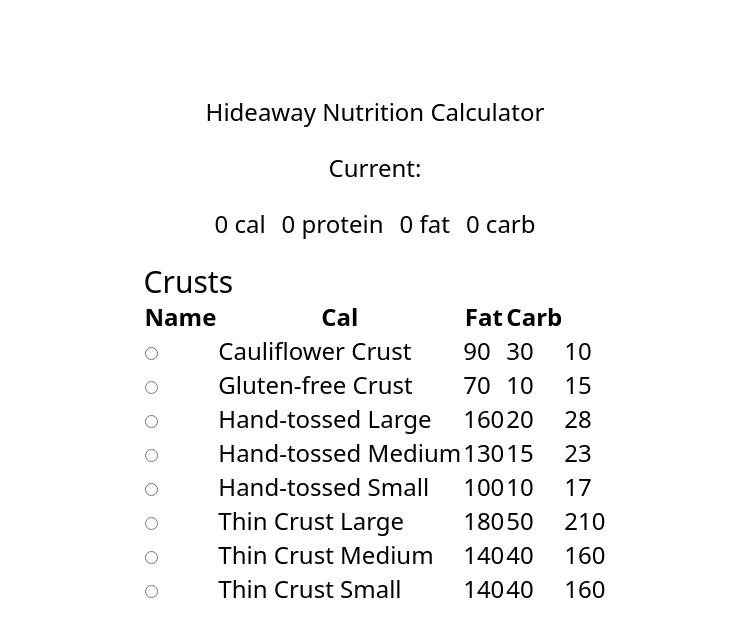
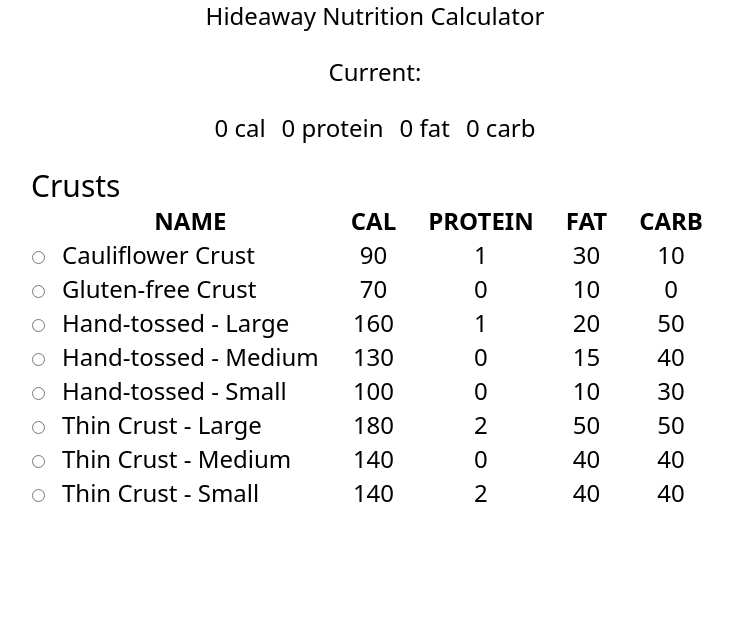
Before and after one commit to dalyn-lambert/Hideaway-Nutrition-Calculator, a Next.js app: page / in a window 1280 px wide. Shown: the top 636 px of the page, without its empty margins (265-998 px from the left). Built offline with nearby package versions, Linux system fonts and the light colour scheme.

Commit message:
improved spacing for desktop

```diff
--- a/public/data.json
+++ b/public/data.json
@@ -3,280 +3,303 @@
 			{
 				"name": "Cauliflower Crust",
 				"calories": 90,
-			"fat": 30,
+				"total_fat": 30,
 				"saturated_fat": 3.5,
 				"trans_fat": 0.5,
 				"cholesterol": 1.5,
 				"sodium": 1.5,
-			"carbohydrates": 10,
-			"fiber": 55,
-			"sugar": 13
+				"total_carbohydrates": 10,
+				"dietary_fiber": 55,
+				"sugars": 0,
+				"protein": 1
 			},
 			{
 				"name": "Gluten-free Crust",
 				"calories": 70,
-			"fat": 10,
+				"total_fat": 10,
 				"saturated_fat": 1.5,
-			"trans_fat": null,
-			"cholesterol": null,
+				"trans_fat": 0,
+				"cholesterol": 0,
 				"sodium": 160,
-			"carbohydrates": 15,
-			"fiber": null,
-			"sugar": null
+				"total_carbohydrates": 0,
+				"dietary_fiber": 15,
+				"sugars": 0,
+				"protein": 0
 			},
 			{
-			"name": "Hand-tossed Large",
+				"name": "Hand-tossed - Large",
 				"calories": 160,
-			"fat": 20,
+				"total_fat": 20,
 				"saturated_fat": 2,
-			"trans_fat": null,
-			"cholesterol": null,
+				"trans_fat": 0,
+				"cholesterol": 1,
 				"sodium": 130,
-			"carbohydrates": 28,
-			"fiber": null,
-			"sugar": null
+				"total_carbohydrates": 50,
+				"dietary_fiber": 28,
+				"sugars": 0,
+				"protein": 1
 			},
 			{
-			"name": "Hand-tossed Medium",
+				"name": "Hand-tossed - Medium",
 				"calories": 130,
-			"fat": 15,
+				"total_fat": 15,
 				"saturated_fat": 1.5,
-			"trans_fat": null,
-			"cholesterol": null,
+				"trans_fat": 0,
+				"cholesterol": 0,
 				"sodium": 105,
-			"carbohydrates": 23,
-			"fiber": 5,
-			"sugar": null
+				"total_carbohydrates": 40,
+				"dietary_fiber": 23,
+				"sugars": "SERRIANN          1111NNN          5",
+				"protein": 0
 			},
 			{
-			"name": "Hand-tossed Small",
+				"name": "Hand-tossed - Small",
 				"calories": 100,
-			"fat": 10,
+				"total_fat": 10,
 				"saturated_fat": 1,
-			"trans_fat": null,
-			"cholesterol": null,
+				"trans_fat": 0,
+				"cholesterol": 0,
 				"sodium": 80,
-			"carbohydrates": 17,
-			"fiber": 4,
-			"sugar": null
+				"total_carbohydrates": 30,
+				"dietary_fiber": 17,
+				"sugars": "4",
+				"protein": 0
 			},
 			{
-			"name": "Thin Crust Large",
+				"name": "Thin Crust - Large",
 				"calories": 180,
-			"fat": 50,
+				"total_fat": 50,
 				"saturated_fat": 6,
-			"trans_fat": null,
-			"cholesterol": 3,
-			"sodium": 1,
-			"carbohydrates": 210,
-			"fiber": 29,
-			"sugar": 2
+				"trans_fat": 0,
+				"cholesterol": -1,
+				"sodium": 210,
+				"total_carbohydrates": 50,
+				"dietary_fiber": 29,
+				"sugars": "2          3",
+				"protein": 2
 			},
 			{
-			"name": "Thin Crust Medium",
+				"name": "Thin Crust - Medium",
 				"calories": 140,
-			"fat": 40,
+				"total_fat": 40,
 				"saturated_fat": 4.5,
-			"trans_fat": 0.5,
+				"trans_fat": 50,
 				"cholesterol": 2.5,
-			"sodium": 1,
-			"carbohydrates": 160,
-			"fiber": 40,
-			"sugar": 2
+				"sodium": 160,
+				"total_carbohydrates": 40,
+				"dietary_fiber": 22,
+				"sugars": "222     2",
+				"protein": 0
 			},
 			{
-			"name": "Thin Crust Small",
+				"name": "Thin Crust - Small",
 				"calories": 140,
-			"fat": 40,
+				"total_fat": 40,
 				"saturated_fat": 4.5,
-			"trans_fat": 0.5,
+				"trans_fat": 0.55,
 				"cholesterol": 2.5,
-			"sodium": 1,
-			"carbohydrates": 160,
-			"fiber": 22,
-			"sugar": 2
+				"sodium": 160,
+				"total_carbohydrates": 40,
+				"dietary_fiber": 22,
+				"sugars": 0,
+				"protein": 2
 			}
 		],
 		"sauces": [
 			{
-			"name": "Alfredo Sauce Large",
+				"name": "Alfredo Sauce - Large",
 				"calories": 35,
-			"fat": 30,
+				"total_fat": 30,
 				"saturated_fat": 3.5,
-			"trans_fat": null,
-			"cholesterol": null,
+				"trans_fat": 1,
+				"cholesterol": 0,
 				"sodium": 3,
-			"carbohydrates": 85,
-			"fiber": 1,
-			"sugar": null
+				"total_carbohydrates": 85,
+				"dietary_fiber": 0,
+				"sugars": "|",
+				"protein": 0
 			},
 			{
-			"name": "Alfredo Sauce Medium",
+				"name": "Alfredo Sauce - Medium",
 				"calories": 25,
-			"fat": 25,
+				"total_fat": 25,
 				"saturated_fat": 2.5,
-			"trans_fat": null,
-			"cholesterol": null,
+				"trans_fat": 1,
+				"cholesterol": 0,
 				"sodium": 65,
-			"carbohydrates": null,
-			"fiber": null,
-			"sugar": 1
+				"total_carbohydrates": 0,
+				"dietary_fiber": 0,
+				"sugars": "⠀",
+				"protein": 0
 			},
 			{
-			"name": "Alfredo Sauce Small",
+				"name": "Alfredo Sauce - Small",
 				"calories": 25,
-			"fat": 20,
+				"total_fat": 20,
 				"saturated_fat": 2.5,
-			"trans_fat": null,
-			"cholesterol": null,
+				"trans_fat": 0,
+				"cholesterol": 0,
 				"sodium": 60,
-			"carbohydrates": null,
-			"fiber": null,
-			"sugar": 1
+				"total_carbohydrates": 0,
+				"dietary_fiber": 0,
+				"sugars": "-1186",
+				"protein": 0
 			},
 			{
-			"name": "BBQ Sauce Large",
+				"name": "BBQ Sauce - Large",
 				"calories": 30,
-			"fat": null,
-			"saturated_fat": null,
-			"trans_fat": null,
-			"cholesterol": null,
+				"total_fat": 0,
+				"saturated_fat": 0,
+				"trans_fat": -1111,
+				"cholesterol": 0,
 				"sodium": 190,
-			"carbohydrates": 55,
-			"fiber": 8,
-			"sugar": null
+				"total_carbohydrates": 55,
+				"dietary_fiber": 0,
+				"sugars": 0,
+				"protein": 0
 			},
 			{
-			"name": "BBQ Sauce Medium",
+				"name": "BBQ Sauce - Medium",
 				"calories": 25,
-			"fat": null,
-			"saturated_fat": null,
-			"trans_fat": null,
-			"cholesterol": null,
+				"total_fat": 0,
+				"saturated_fat": 0,
+				"trans_fat": 0,
+				"cholesterol": 0,
 				"sodium": 160,
-			"carbohydrates": 45,
-			"fiber": 6,
-			"sugar": null
+				"total_carbohydrates": 45,
+				"dietary_fiber": 0,
+				"sugars": 0,
+				"protein": 0
 			},
 			{
-			"name": "BBQ Sauce Small",
+				"name": "BBQ Sauce - Small",
 				"calories": 20,
-			"fat": null,
-			"saturated_fat": null,
-			"trans_fat": null,
-			"cholesterol": null,
+				"total_fat": 0,
+				"saturated_fat": 0,
+				"trans_fat": 0,
+				"cholesterol": 0,
 				"sodium": 140,
-			"carbohydrates": 40,
-			"fiber": 6,
-			"sugar": null
+				"total_carbohydrates": 40,
+				"dietary_fiber": 6,
+				"sugars": 0,
+				"protein": 0
 			},
 			{
-			"name": "Hideaway Red Sauce Large",
+				"name": "Hideaway Red Sauce - Large",
 				"calories": 10,
-			"fat": null,
-			"saturated_fat": null,
-			"trans_fat": null,
-			"cholesterol": null,
+				"total_fat": 0,
+				"saturated_fat": 0,
+				"trans_fat": 0,
+				"cholesterol": 0,
 				"sodium": 80,
-			"carbohydrates": 0,
-			"fiber": 2,
-			"sugar": null
+				"total_carbohydrates": 0,
+				"dietary_fiber": "CNNT2",
+				"sugars": 0,
+				"protein": 0
 			},
 			{
-			"name": "Hideaway Red Sauce Medium",
+				"name": "Hideaway Red Sauce - Medium",
 				"calories": 10,
-			"fat": null,
-			"saturated_fat": null,
-			"trans_fat": null,
-			"cholesterol": null,
+				"total_fat": 0,
+				"saturated_fat": 0,
+				"trans_fat": 0,
+				"cholesterol": 0,
 				"sodium": 85,
-			"carbohydrates": 0,
-			"fiber": null,
-			"sugar": 2
+				"total_carbohydrates": 0,
+				"dietary_fiber": 2,
+				"sugars": "⠀⠀⠀⠀⠀⠀⠀⠀⠀⠀⠀⠀",
+				"protein": 0
 			},
 			{
-			"name": "Hideaway Red Sauce Small",
+				"name": "Hideaway Red Sauce - Small",
 				"calories": 5,
-			"fat": null,
-			"saturated_fat": null,
-			"trans_fat": null,
-			"cholesterol": null,
+				"total_fat": 0,
+				"saturated_fat": 0,
+				"trans_fat": 0,
+				"cholesterol": 0,
 				"sodium": 60,
-			"carbohydrates": 0,
-			"fiber": 1,
-			"sugar": null
+				"total_carbohydrates": 0,
+				"dietary_fiber": 0,
+				"sugars": 0,
+				"protein": 0
 			},
 			{
-			"name": "Olive Oil \u0026 Garlic Glaze Large",
+				"name": "Olive Oil \u0026 Garlic Glaze - Large",
 				"calories": 30,
-			"fat": 30,
+				"total_fat": 30,
 				"saturated_fat": 3.5,
-			"trans_fat": null,
-			"cholesterol": null,
+				"trans_fat": "ooo0",
+				"cholesterol": 2.5,
 				"sodium": 0,
-			"carbohydrates": 2.5,
-			"fiber": null,
-			"sugar": null
+				"total_carbohydrates": 0,
+				"dietary_fiber": 0,
+				"sugars": 0,
+				"protein": 0
 			},
 			{
-			"name": "Olive Oil \u0026 Garlic Glaze Medium",
+				"name": "Olive Oil \u0026 Garlic Glaze",
 				"calories": 30,
-			"fat": 30,
+				"total_fat": 30,
 				"saturated_fat": 3.5,
-			"trans_fat": null,
-			"cholesterol": null,
+				"trans_fat": 0,
+				"cholesterol": 2.5,
 				"sodium": 0,
-			"carbohydrates": 2.5,
-			"fiber": null,
-			"sugar": null
+				"total_carbohydrates": 0,
+				"dietary_fiber": 0,
+				"sugars": 0,
+				"protein": 0
 			},
 			{
-			"name": "Olive Oil \u0026 Garlic Glaze Small",
+				"name": "Olive Oil \u0026 Garlic Glaze - Small",
 				"calories": 20,
-			"fat": 20,
+				"total_fat": 20,
 				"saturated_fat": 2.5,
-			"trans_fat": null,
-			"cholesterol": null,
-			"sodium": 0,
-			"carbohydrates": 1.5,
-			"fiber": 55,
-			"sugar": 11
+				"trans_fat": "OOO550",
+				"cholesterol": 0,
+				"sodium": 1.5,
+				"total_carbohydrates": 0,
+				"dietary_fiber": 1.5,
+				"sugars": 0,
+				"protein": 0
 			},
 			{
-			"name": "Pesto Sauce Large",
+				"name": "Pesto Sauce - Large",
 				"calories": 45,
-			"fat": 40,
+				"total_fat": 40,
 				"saturated_fat": 4.5,
 				"trans_fat": 0.5,
-			"cholesterol": null,
-			"sodium": null,
-			"carbohydrates": 100,
-			"fiber": null,
-			"sugar": null
+				"cholesterol": 0,
+				"sodium": 0,
+				"total_carbohydrates": 100,
+				"dietary_fiber": 0,
+				"sugars": 0,
+				"protein": 0
 			},
 			{
-			"name": "Pesto Sauce Medium",
+				"name": "Pesto Sauce - Medium",
 				"calories": 35,
-			"fat": 30,
+				"total_fat": 30,
 				"saturated_fat": 3.5,
 				"trans_fat": 0.5,
-			"cholesterol": null,
-			"sodium": null,
-			"carbohydrates": 75,
-			"fiber": null,
-			"sugar": null
+				"cholesterol": 11,
+				"sodium": 0,
+				"total_carbohydrates": 75,
+				"dietary_fiber": "TOO",
+				"sugars": 0,
+				"protein": 0
 			},
 			{
-			"name": "Pesto Sauce Small",
+				"name": "Pesto Sauce - Small",
 				"calories": 30,
-			"fat": 25,
-			"saturated_fat": null,
-			"trans_fat": null,
-			"cholesterol": null,
-			"sodium": null,
-			"carbohydrates": 65,
-			"fiber": 0,
-			"sugar": null
+				"total_fat": 25,
+				"saturated_fat": 3,
+				"trans_fat": 0,
+				"cholesterol": 0,
+				"sodium": 0,
+				"total_carbohydrates": 65,
+				"dietary_fiber": 0,
+				"sugars": "I",
+				"protein": 0
 			}
 		]
 	}
--- a/src/app/page.tsx
+++ b/src/app/page.tsx
@@ -2,14 +2,13 @@
 
 import React from 'react';
 import * as data from '../../public/data.json';
-import { menuItem } from './lib/types';
 export default function Home() {
   const [macros, setMacros] = React.useState({ cal: 0, protein: 0, fat: 0, carb: 0 });
   const [item, setItem] = React.useState('');
   const { crusts, sauces } = data;
 
   return (
-    <main className='flex min-h-screen flex-col gap-6 items-center phone:text-base desktop:p-24 desktop:text-2xl'>
+    <main className='flex min-h-screen flex-col gap-6 items-center phone:text-base desktop:text-2xl'>
       <div>Hideaway Nutrition Calculator</div>
       <div>Current: {item}</div>
       <div className='flex flex-row gap-4'>
@@ -20,13 +19,15 @@
       </div>
       <div>
         <div className='text-3xl'>Crusts</div>
-        <table>
-          <thead>
+        <table className='table-auto '>
+          <thead className='uppercase'>
             <tr>
-              <th>Name</th>
-              <th>Cal</th>
-              <th>Fat</th>
-              <th>Carb</th>
+              <th></th>
+              <th className='px-4'>Name</th>
+              <th className='px-4'>Cal</th>
+              <th className='px-4'>Protein</th>
+              <th className='px-4'>Fat</th>
+              <th className='px-4'>Carb</th>
             </tr>
           </thead>
           <tbody>
@@ -39,15 +40,21 @@
                     name='crust'
                     value={crust.name}
                     onChange={() => {
-                      setMacros({ cal: crust.calories, protein: 100, fat: crust.fat, carb: crust.carbohydrates });
+                      setMacros({
+                        cal: crust.calories,
+                        protein: crust.protein,
+                        fat: crust.total_fat,
+                        carb: crust.total_carbohydrates,
+                      });
                       setItem(crust.name);
                     }}
                   />
                 </td>
-                <td>{crust.name}</td>
-                <td>{crust.calories}</td>
-                <td>{crust.fat}</td>
-                <td>{crust.carbohydrates}</td>
+                <td className='px-4'>{crust.name}</td>
+                <td className='px-4 text-center'>{crust.calories}</td>
+                <td className='px-4 text-center'>{crust.protein}</td>
+                <td className='px-4 text-center'>{crust.total_fat}</td>
+                <td className='px-4 text-center'>{crust.total_carbohydrates}</td>
               </tr>
             ))}
           </tbody>
```
Lines whose indentation alone changed are shown as unchanged.
